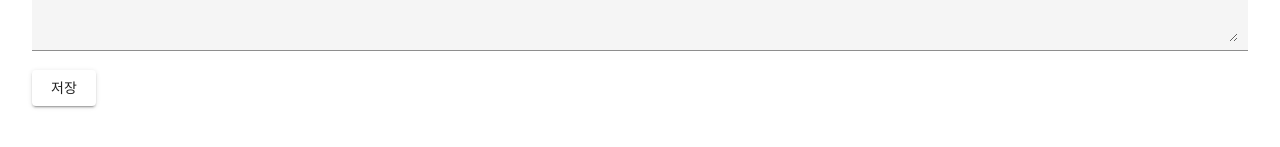
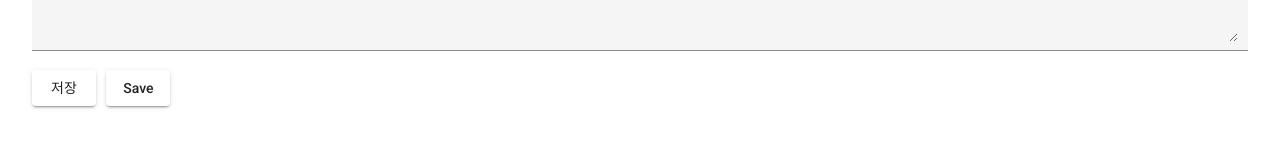
Before and after one commit to minhur/papago-subtitle, an Angular app: page / in a window 1280 px wide. Shown: the part 581-728 px from the top of the page. Built offline with nearby package versions, Linux system fonts and the light colour scheme.

Commit message:
Update app.component.html

```diff
--- a/src/app/app.component.html
+++ b/src/app/app.component.html
@@ -16,6 +16,8 @@
   </mat-form-field>
   <section>
     <button mat-raised-button (click)="onClick()">저장</button>
+    &nbsp;
+    <button mat-raised-button (click)="onSelect()">Save</button>
   </section>
   <section class="result">
     <div *ngFor="let items of result">
```
